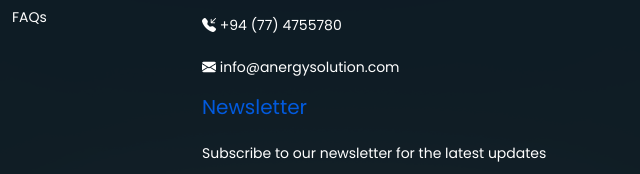
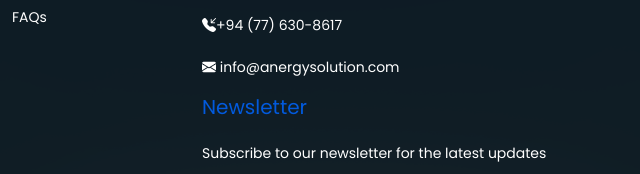
Before and after one commit to Gayansapumal/Dialog-Pyment, a plain HTML site: page index.html in a window 1280 px wide. Shown: the part 6893-7067 px from the top of the page, 640-1280 px from the left. Drawn offline with Linux system fonts and the light colour scheme.

Commit message:
Update phone nnumber

```diff
--- a/index.html
+++ b/index.html
@@ -683,7 +683,7 @@
               </div>
               <div class="footer-text">
                 <p><i class="bi bi-geo-alt-fill mr-15"></i> 550A3, Viharamahadevi Mw, Kiribathgoda, Sri Lanka</p>
-                <p><i class="bi bi-telephone-inbound-fill mr-15"></i> +94 (77) 4755780</p>
+                <p><i class="bi bi-telephone-inbound-fill mr-15"></i>+94 (77) 630-8617</p>
                 <p><i class="bi bi-envelope-fill mr-15"></i> info@anergysolution.com</p>
               </div>
             </div>
```
